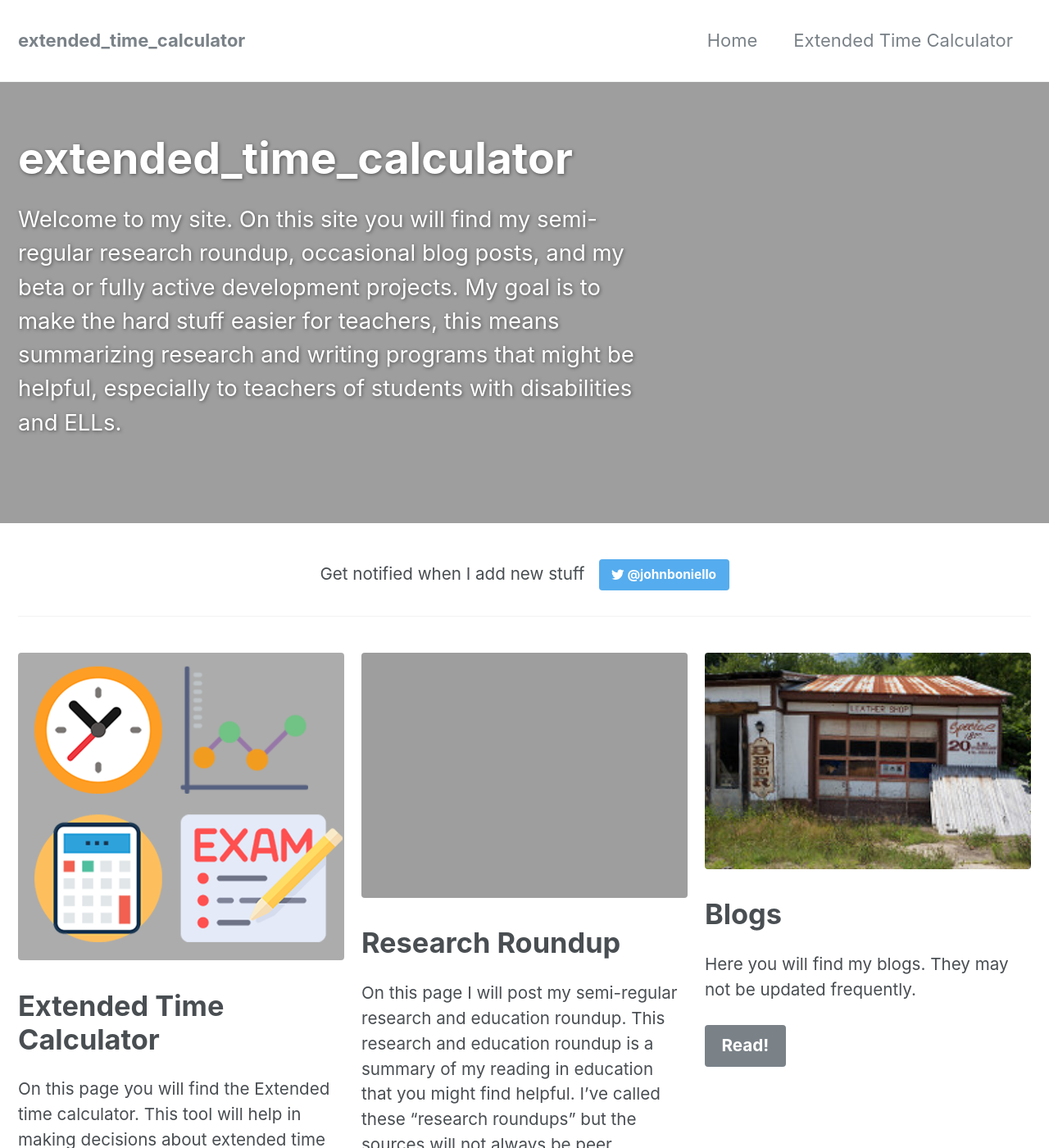
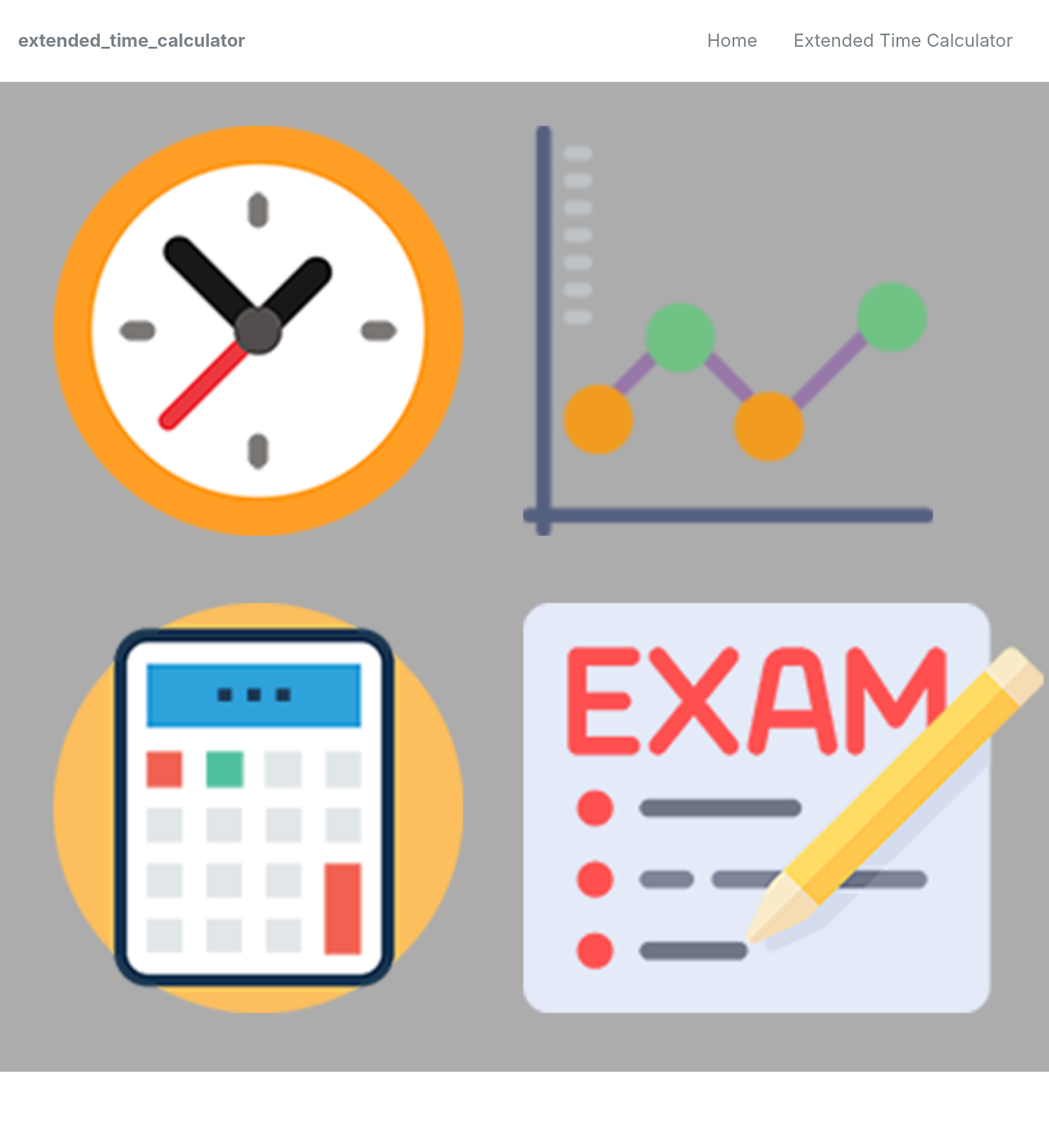
Before and after one commit to jbonz37/extended_time_calculator, a Jekyll site: the page built from index.html, in a window 1280 px wide and 1400 px high. Shown: the whole window at 82% size. Built offline with Jekyll 4.4.1, drawn with Linux system fonts in a browser that asks for light colours; nearby versions of some CDN libraries; some of the changed text lies outside the part shown.

Commit message:
Update index.html

```diff
--- a/index.html
+++ b/index.html
@@ -1,44 +1,5 @@
 ---
-layout: splash
-permalink: /
+layout: single
 header:
-  overlay_color: "#5e616c"
-  overlay_image:  /assets/images/28179983663_eee95df36e_o.jpg
-  caption:
-excerpt: 'Welcome to my site. On this site you will find my semi-regular research roundup,
-          occasional blog posts, and my beta or fully active development projects. My goal is to make the hard stuff easier for
-          teachers, this means summarizing research and writing programs that might be helpful, especially to teachers of students
-          with disabilities and ELLs.'
-
-feature_row:
-  - image_path:  /assets/images/exttimeicon.png
-    alt: "extended time calculator"
-    title: "Extended Time Calculator"
-    excerpt: "On this page you will find the Extended time calculator. This tool will help in making decisions about extended time accommodations for SWD."
-    url: "/exttimezip"
-    btn_class: "btn--primary"
-    btn_label: "Learn More"
-  - image_path: /assets/images/pexels-photo-267582.jpeg
-    alt: "Research Roundup"
-    title: "Research Roundup"
-    excerpt: "On this page I will post my semi-regular research and education roundup.
-              This research and education roundup is a summary of my reading in education that you might find helpful.
-              I’ve called these “research roundups” but the sources will not always be peer reviewed."
-    url: "/"
-    btn_class: "btn--primary"
-    btn_label: "Read!"
-  - image_path: /assets/images/28179982883_21e7111f74_m.jpg
-    alt: "Blogs"
-    title: "Blogs"
-    excerpt: "Here you will find my blogs. They may not be updated frequently."
-    url: "/"
-    btn_class: "btn--primary"
-    btn_label: "Read!"
-
-intro:
-  - excerpt: 'Get notified when I add new stuff &nbsp; [<i class="fab fa-twitter"></i> @johnboniello](https://twitter.com/johnboniello){: .btn .btn--twitter}'
+  image: /assets/images/exttimeicon.png
 ---
-
-{% include feature_row id="intro" type="center" %}
-
-{% include feature_row %}
```
